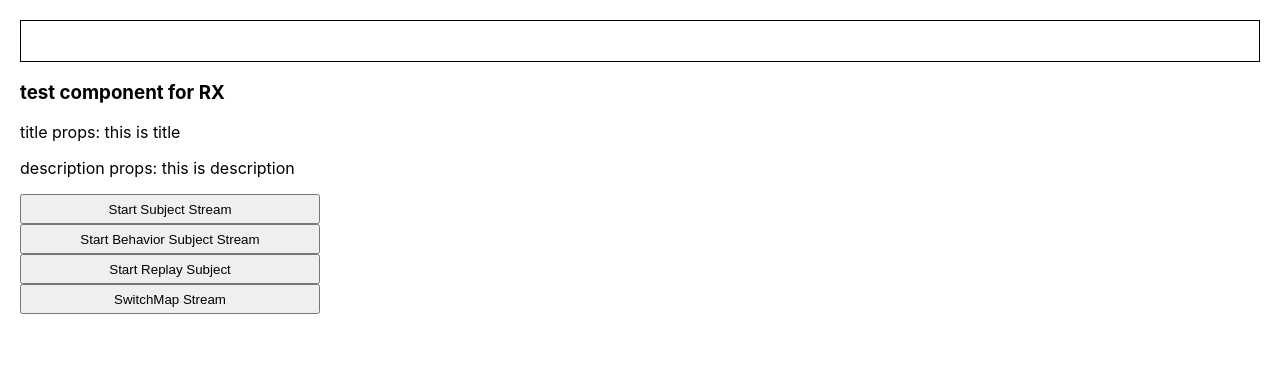
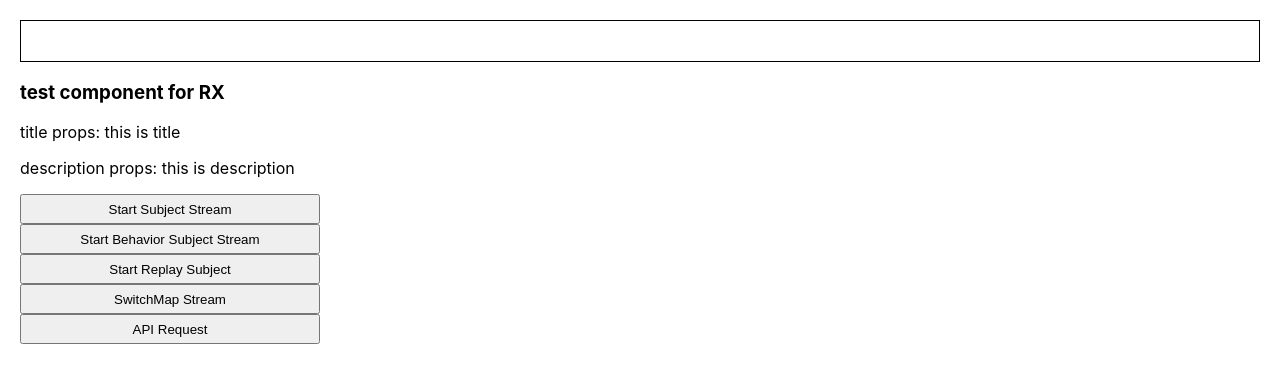
Before and after one commit to xmutaborx/test-app, a React (Create React App) app: page / in a window 1280 px wide. Shown: the top 382 px of the page. Built offline with nearby package versions, Linux system fonts and the light colour scheme.

Commit message:
http request with rxjs

```diff
--- a/src/rx/rx.tsx
+++ b/src/rx/rx.tsx
@@ -1,13 +1,36 @@
 import * as React from 'react';
 import {Observable, of, from, interval, timer, range, Subject, BehaviorSubject, ReplaySubject} from 'rxjs';
-import { scan, map, filter, take, tap, reduce } from "rxjs/operators";
+import {scan, map, filter, take, tap, reduce, switchMap} from "rxjs/operators";
+import { fromFetch } from 'rxjs/fetch';
 
 export type TRxProps = {
     title: string,
     description?: string,
 }
 
-export class Rx extends React.PureComponent<TRxProps, {}> {
+export type TRxState = {
+    responseApi: [{
+        userId: number,
+        id: number,
+        title: string,
+        body: string
+    }]
+}
+
+export class Rx extends React.PureComponent<TRxProps, TRxState> {
+    constructor(props: TRxProps) {
+        super(props)
+
+        this.state = {
+            responseApi: [{
+                userId: 0,
+                id: 0,
+                title: '',
+                body: ''
+            }]
+        }
+    }
+
     //// Subject. Важно подписаться до того как объявятся события next
     handleStartSubject = () => {
         const stream$ = new Subject();
@@ -34,9 +57,8 @@ export class Rx extends React.PureComponent<TRxProps, {}> {
         stream$.subscribe(v => console.log(v, 'Replay subject'));
     };
 
-    //// SwitchMap - перенаправление стрима... nihuya ne ponyal poka chto
+    //// SwitchMap - перенаправление стрима... нихуя пока не понял как применить, надо разобраться!!!!!!!!!!
     handleSwitchMap = () => {
-
         const switchMapStream$ = interval(1000)
             .pipe(
                 map(v => v + 1)
@@ -45,13 +67,35 @@ export class Rx extends React.PureComponent<TRxProps, {}> {
                 next: (v) => console.log('Switch Map: ', v),
                 complete: () => console.log('SwitchMap Completed')
             })
+    };
 
+    handleRequest = () => {
+        const API = 'https://jsonplaceholder.typicode.com/posts';
+        const data$ = fromFetch(API)
+            .pipe(
+                switchMap(response => {
+                    if (response.ok) {
+                        return response.json()
+                    } else {
+                        return of({error: true, message: `Error ${response.status}`});
+                    }
+                })
+            );
+
+        data$.subscribe({
+            next: (result) => this.handlePushResponse(result),
+            complete: () => console.log('Completed')
+        })
+    };
+
+    handlePushResponse = (response: any) => {
+        this.setState({responseApi: response})
     };
 
 
     render() {
         const { title, description } = this.props;
-
+        const { responseApi } = this.state;
         //// of - create stream
         const of$ = of (1, 2, 3);
         // of$.subscribe(val => console.log(val, 'Value'));
@@ -141,8 +185,6 @@ export class Rx extends React.PureComponent<TRxProps, {}> {
             () => console.log('Interval Stream 2 Completed')
         );
 
-
-
         return (
             <>
                 <h3>test component for RX</h3>
@@ -153,6 +195,12 @@ export class Rx extends React.PureComponent<TRxProps, {}> {
                     <button type={'button'} onClick={this.handleStartBehaviorSubject}>Start Behavior Subject Stream</button>
                     <button type={'button'} onClick={this.handleStartReplaySubject}>Start Replay Subject</button>
                     <button type={'button'} onClick={this.handleSwitchMap}>SwitchMap Stream</button>
+                    <button type={'button'} onClick={this.handleRequest}>API Request</button>
+                </div>
+                <div>
+                    {responseApi.length && responseApi.map((item, i) => (
+                        <div key={i + 'a'}>{item.title}</div>
+                    ))}
                 </div>
             </>
         )
```
